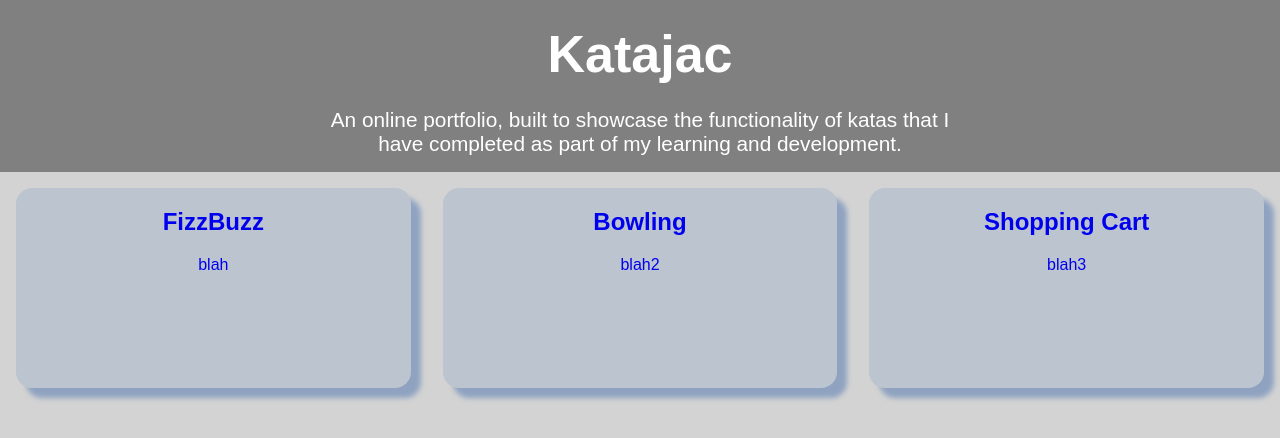
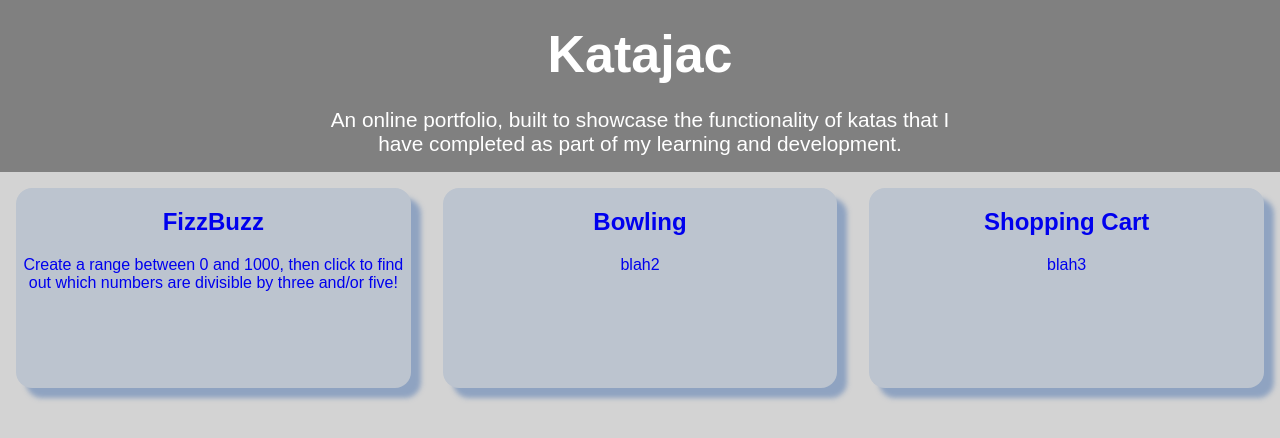
Before and after one commit to Jadelette/katajac-frontend, a React (Create React App) app: page / in a window 1280 px wide. Shown: the top 438 px of the page. Built offline with nearby package versions, Linux system fonts and the light colour scheme.

Commit message:
added styling for smaller screens

```diff
--- a/src/App.scss
+++ b/src/App.scss
@@ -1,28 +1,3 @@
-
-
 .App {
   text-align: center;
 }
-
-.App-header {
-  background-color: gray;
-  min-height: 20vh;
-  min-width: 100vw;
-  display: flex;
-  flex-direction: column;
-  align-items: center;
-  justify-content: flex-start;
-
-  font-size: calc(10px + 2vmin);
-  color: white;
-
-  .page-title {
-    margin: 24px;
-  }
-
-  .description {
-    max-width: 50vw;
-    margin-bottom: 16px;
-    font-size: 0.8em;
-  }
-}
--- a/src/components/Home.js
+++ b/src/components/Home.js
@@ -4,7 +4,7 @@ import React from "react";
 
 function Home(props) {
   return (
-    <div className="App">
+    <div>
       <header className="App-header">
         <h1 className='page-title'> Katajac </h1>
         <div className='description'>
--- a/src/components/Home.scss
+++ b/src/components/Home.scss
@@ -1,3 +1,49 @@
+.App-header {
+  background-color: gray;
+  color: white;
+  display: flex;
+  flex-direction: column;
+  align-items: center;
+  justify-content: center;
+
+  .description {
+    max-width: 70vw;
+    margin-bottom: 16px;
+    font-size: 1em;
+  }
+}
+
+.kata-menu {
+  background-color: lightgray;
+  max-width: 100vw;
+  min-height: 80vh;
+
+  display: flex;
+  flex-direction: column;
+  align-items: center;
+}
+
+@media screen and (min-width: 1000px) {
+  .App-header {
+    min-height: 20vh;
+    min-width: 100vw;
+    justify-content: center;
+    margin-bottom: 0;
+
+    font-size: calc(10px + 2vmin);
+
+
+    .page-title {
+      margin: 24px;
+    }
+
+    .description {
+      max-width: 50vw;
+      font-size: 0.8em;
+    }
+
+  }
+
   .home-placeholder {
     font-size: 32px;
     background-color: lightgray;
@@ -12,7 +58,7 @@
   .home-placeholder-text {
     border: 2px dashed darkgray;
     border-radius: 1em;
-  max-width:30vw;
+    max-width: 30vw;
     padding: 1em;
     margin-top: -4em;
     font-weight: 700;
@@ -21,10 +67,12 @@
 
   .kata-menu {
     display: flex;
+    flex-direction: row;
     justify-content: space-around;
+    align-items: flex-start;
     flex: 1;
     flex-wrap: wrap;
-  background-color: lightgray;
     max-width: 100vw;
     min-height: 80vh;
   }
+}
--- a/src/components/KataClick.js
+++ b/src/components/KataClick.js
@@ -5,12 +5,14 @@ import {Link} from "react-router-dom";
 
 function KataClick(props) {
   return (
-    <Link to={props.path} className="kata-container" name={props.title} >
-    <div >
+    <div className="kata-container">
+    <Link to={props.path} name={props.title} className="kataclick-link">
+    <div  >
         <h2>{props.title}</h2>
         <p>{props.description} </p>
     </div>
     </Link>
+    </div>
     )
 }
 
--- a/src/components/KataClick.scss
+++ b/src/components/KataClick.scss
@@ -1,16 +1,29 @@
 .kata-container {
-    flex: 1;
-    min-width: 20vw;
-    max-width: 50vw;
+    background-color: #bcc4cf;
     min-height: 25vh;
-    max-height: 25vh;
-    background-color: #bcc4cf;
 
-    box-shadow: 10px 10px 5px 0px rgba(120,147,187,0.75);
-    -webkit-box-shadow: 10px 10px 5px 0px rgba(120,147,187,0.75);
-    -moz-box-shadow: 10px 10px 5px 0px rgba(120,147,187,0.75);
+    min-width: 80vw;
+    min-height: 15vh;
+
+    box-shadow: 10px 10px 5px 0px rgba(120, 147, 187, 0.75);
+    -webkit-box-shadow: 10px 10px 5px 0px rgba(120, 147, 187, 0.75);
+    -moz-box-shadow: 10px 10px 5px 0px rgba(120, 147, 187, 0.75);
     margin: 16px;
 
     border-radius: 1em;
     text-decoration: none;
 }
+
+.kataclick-link {
+    text-decoration: none;
+}
+
+@media screen and (min-width: 992px) {
+    .kata-container {
+        flex: 1;
+        min-width: 20vw;
+        max-width: 50vw;
+        min-height: 25vh;
+        max-height: 25vh;
+    }
+}
--- a/src/components/fizzbuzz/FizzBuzz.js
+++ b/src/components/fizzbuzz/FizzBuzz.js
@@ -1,13 +1,13 @@
 import React from 'react';
-import RangeSlider from "./sub-components/RangeSlider";
+import RangeSlider from "./RangeSlider/RangeSlider";
 
 import './FizzBuzz.scss';
-import RangeViewer from "./sub-components/RangeViewer";
-import RangeIncrementSelector from "./sub-components/RangeIncrementSelector";
+import RangeViewer from "./RangeViewer/RangeViewer";
+import RangeIncrementSelector from "./RangeIncrementSelector/RangeIncrementSelector";
 
 export default function FizzBuzz() {
   const [value, setValue] = React.useState([1, 100]);
-  const [min, setMin] = React.useState(0)
+  const [min, setMin] = React.useState(1)
   const [max, setMax] = React.useState(100)
   const [increment, setIncrement] = React.useState(1)
   const [fizzBuzzOn, setFizzBuzzOn] = React.useState(false);
--- a/src/components/fizzbuzz/FizzBuzz.scss
+++ b/src/components/fizzbuzz/FizzBuzz.scss
@@ -11,17 +11,11 @@
   flex-direction: column;
   justify-content: center;
   align-items: center;
-  margin: 20px 50px;
+  max-width: 100%;
 }
 
-span {
-  width:30vw
-}
-
-.range-viewer-container {
-  font-weight: bold;
-  font-size: 14pt;
-  margin-top: 30px;
+.root {
+  width: 300px;
 }
 
 .fizzbuzz-button {
@@ -35,14 +29,15 @@ span {
 }
 
 #range-slider {
-  font-size: 16pt;
+  margin-top: 20px;
+  font-size: 14pt;
   font-weight: bold;
 }
 
 .fizzbuzz-increment-title {
   font-weight: bold;
-  font-size: 14pt;
-  margin-top: 30px;
+  font-size: 12pt;
+  margin-top: 20px;
   margin-bottom: 0;
 }
 
@@ -53,17 +48,58 @@ span {
 .fizz {
   background: none;
   color: darkblue;
-  font-size: 18pt;
+  font-size: 14pt;
 }
 
 .buzz {
   background: none;
   color: darkred;
-  font-size: 18pt;
+  font-size: 14pt;
 }
 
 .fizzbuzz {
   background: none;
   color: darkmagenta;
-  font-size: 24pt;
+  font-size: 18pt;
 }
+
+
+@media screen and (min-width: 1000px) {
+  .fizzbuzz-range-selector-container {
+    margin: 20px 50px;
+  }
+
+  .root {
+    width: 1000px;
+  }
+
+  span {
+    width: 30vw
+  }
+
+  .range-viewer-container {
+    font-weight: bold;
+    font-size: 14pt;
+    margin-top: 30px;
+  }
+
+  #range-slider {
+    font-size: 16pt;
+  }
+
+  .fizzbuzz-increment-title {
+    margin-top: 30px;
+  }
+
+  .fizz {
+    font-size: 18pt;
+  }
+
+  .buzz {
+    font-size: 18pt;
+  }
+
+  .fizzbuzz {
+    font-size: 24pt;
+  }
+}
--- a/src/components/fizzbuzz/sub-components/RangeSlider.js
+++ b/src/components/fizzbuzz/RangeSlider/RangeSlider.js
@@ -3,17 +3,9 @@ import { makeStyles } from '@material-ui/core/styles';
 import Typography from '@material-ui/core/Typography';
 import Slider from '@material-ui/core/Slider';
 
-const useStyles = makeStyles({
-  root: {
-    width: 1000,
-  },
-});
-
 export default function RangeSlider({value, changeHandler}) {
-  const classes = useStyles();
-
   return (
-    <div className={classes.root}>
+    <div className={"root"}>
       <Typography id="range-slider" gutterBottom>
         Select range on which to perform FizzBuzz analysis
       </Typography>
--- a/src/data/kata-click.json
+++ b/src/data/kata-click.json
@@ -3,7 +3,7 @@
         {
             "key": "FizzBuzz",
             "title": "FizzBuzz",
-            "description": "blah",
+            "description": "Create a range between 0 and 1000, then click to find out which numbers are divisible by three and/or five!",
             "path": "/fizzbuzz"
         },
         {
--- a/src/index.css
+++ b/src/index.css
@@ -3,6 +3,7 @@ body {
   font-family: 'arial', sans-serif;
   -webkit-font-smoothing: antialiased;
   -moz-osx-font-smoothing: grayscale;
+  background-color: lightgray;
 }
 
 code {
```
Also changed, not shown: src/components/fizzbuzz/RangeIncrementSelector/RangeIncrementSelector.js (renamed from src/components/fizzbuzz/sub-components/RangeIncrementSelector.js), src/components/fizzbuzz/RangeViewer/RangeViewer.js (renamed from src/components/fizzbuzz/sub-components/RangeViewer.js), 2 other files (tests, documents, lock files or other folders). Lines whose indentation alone changed are shown as unchanged.
